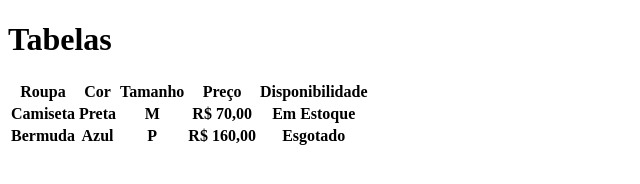
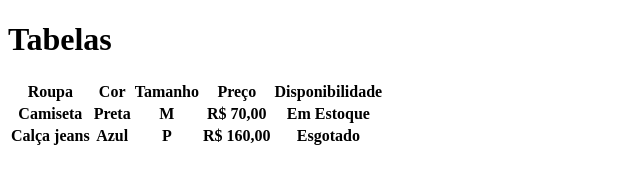
Before and after one commit to antonio-ezequiel1/aula-tabela, a plain HTML site: page index.html in a window 1280 px wide. Shown: the whole page, without its empty margins (0-640 px from the left). Drawn offline with Linux system fonts and the light colour scheme.

Commit message:
trocado de bermuda pra calça jeans

```diff
--- a/index.html
+++ b/index.html
@@ -24,7 +24,7 @@
         <th>Em Estoque</th>
       </tr>
       <tr>
-        <th>Bermuda</th>
+        <th>Calça jeans</th>
         <th>Azul</th>
         <th>P</th>
         <th>R$ 160,00</th>
```
